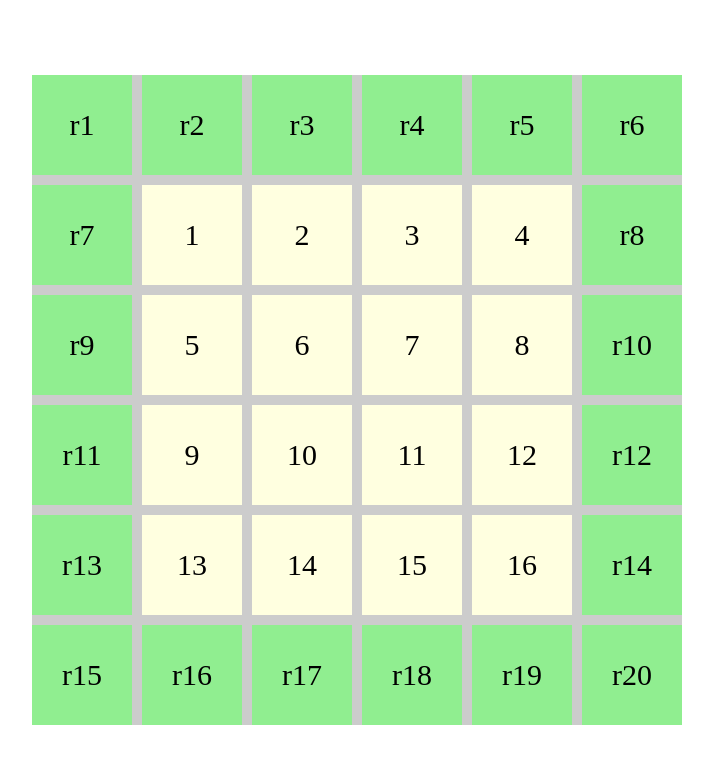
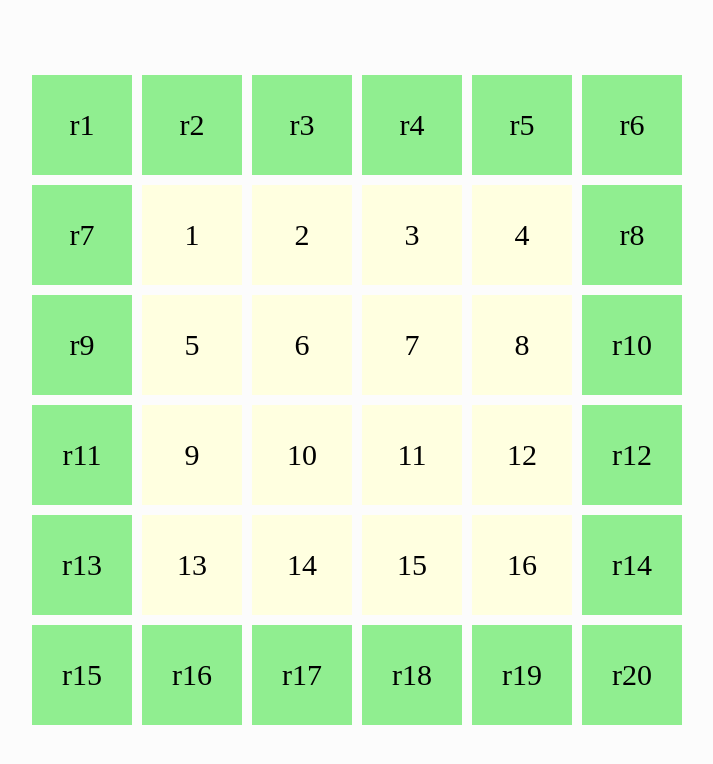
Before and after one commit to killv/magicbox, a plain HTML site: page index.html in a window 1280 px wide. Shown: the whole page, without its empty margins (283-996 px from the left). Drawn offline with Linux system fonts and the light colour scheme.

Commit message:
fixed stiles

```diff
--- a/css/index.css
+++ b/css/index.css
@@ -10,6 +10,7 @@ html, body {
 	width: 100%;
 	height: 100%;
 	display: flex;
+	background-color: #fcfcfc;
 }
 
 .container {
@@ -17,7 +18,6 @@ html, body {
 	height: 650px;
 	display: flex;
 	margin: auto;
-	background: #ccc;
 	position: relative;
 }
 
@@ -31,6 +31,8 @@ html, body {
 	font-size: 30px;
 	line-height: 100px;
 	background: #FFFFE0;
+	cursor: default;
+	user-select: none;
 }
 
 .r-cell {
```
